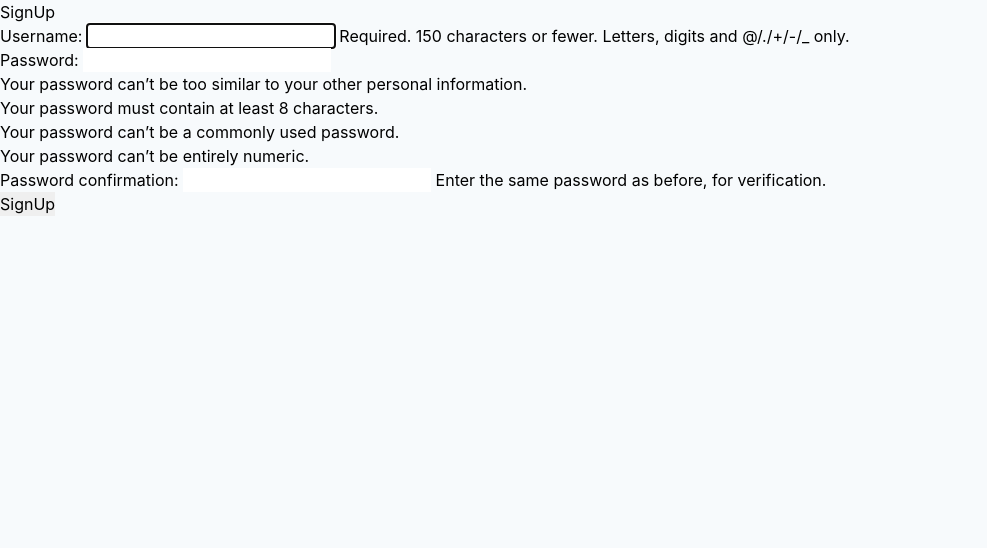
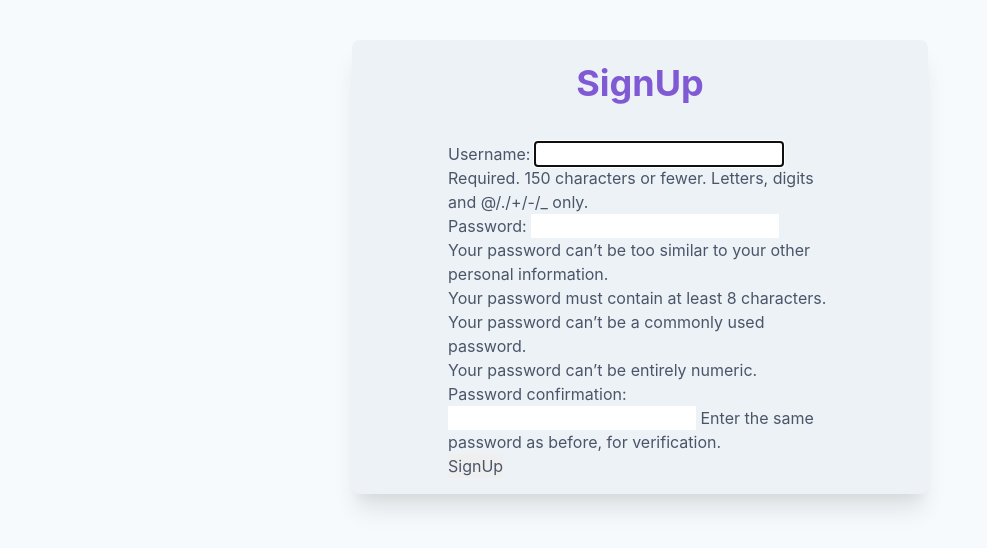
Before and after one commit to Jordan-Rob/Django-ToDo, a Django app: page /accounts/signup/ in a window 1280 px wide. Shown: the top 548 px of the page, without its empty margins (0-987 px from the left). Run offline with Django 3.2, Linux system fonts and the light colour scheme.

Commit message:
signup created

```diff
--- a/ToDo/templates/ToDo/registration/signup.html
+++ b/ToDo/templates/ToDo/registration/signup.html
@@ -1,8 +1,12 @@
 {% extends 'base.html' %} {% block content %}
-<div>
-  <div>
-    <h2>SignUp</h2>
-    <form action="" method="POST">
+<div
+  class=" max-w-xl mx-auto my-10 bg-gray-200 py-4 px-8 font-sans rounded-lg shadow-xl"
+>
+  <div class=" items-center">
+    <h2 class=" text-4xl text-purple-600 font-bold text-center  mb-2">
+      SignUp
+    </h2>
+    <form class=" w-34 pt-6 px-16 text-gray-700" action="" method="POST">
       {{ form.as_p }}
       <input type="submit" value="SignUp" />
     </form>
```
Also changed, not shown: ToDo/templates/ToDo/registration/login.html (+6 -3 lines).
